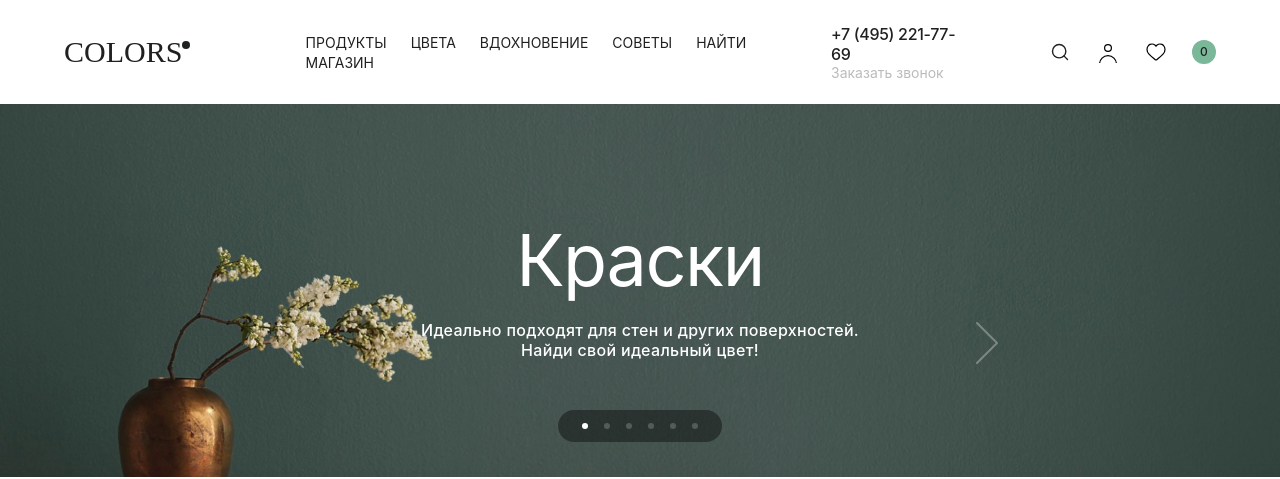
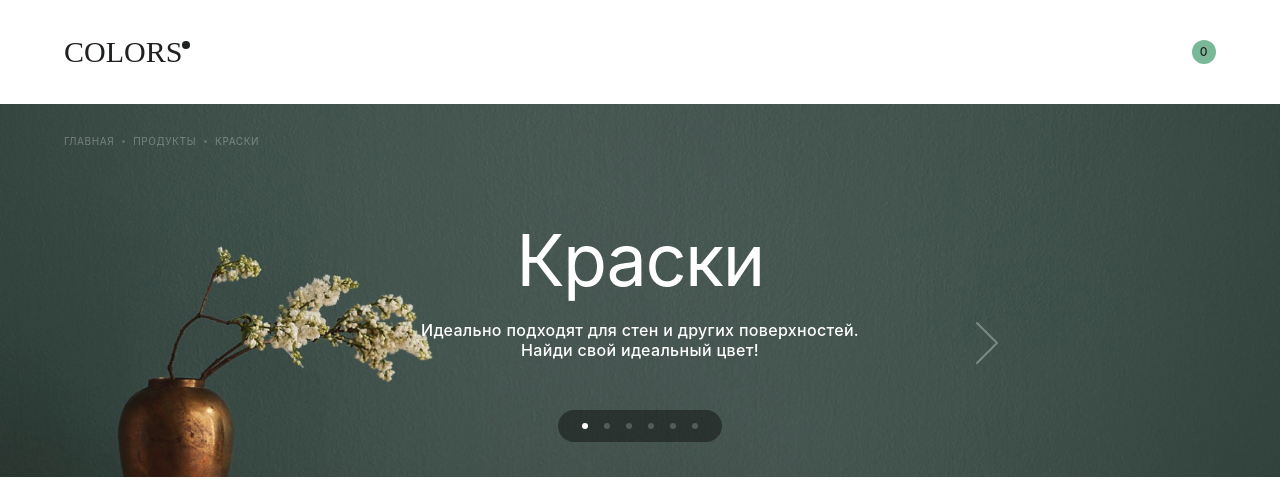
Before and after one commit to Juris-Berkulis/paint_catalog, a Vue app: page / in a window 1280 px wide. Shown: the top 479 px of the page. Built offline with nearby package versions, Linux system fonts and the light colour scheme.

Commit message:
1. Adapt the "TheHeader" component for mobile devices; 2. Add "breadcrumbs" for the "BaseSlider" component.

```diff
--- a/src/components/TheHeader.vue
+++ b/src/components/TheHeader.vue
@@ -89,6 +89,22 @@
     flex-grow: 1;
 }
 
+@media (max-width: 1280px) {
+    .header__menu {
+        position: fixed;
+        top: 0;
+        right: 0;
+        bottom: 0;
+        left: 0;
+        flex-direction: column;
+        justify-content: flex-start;
+        padding: 40px;
+        background-color: #ffffff;
+        transform: translateX(-100%);
+        z-index: 3;
+    }
+}
+
 .header__main {
     display: flex;
     justify-content: space-between;
@@ -97,11 +113,35 @@
     flex-grow: 1;
 }
 
+@media (max-width: 1280px) {
+    .header__main {
+        flex-direction: column;
+        align-items: flex-start;
+        flex-grow: 0;
+        margin-right: 0;
+        margin-bottom: 40px;
+    }
+}
+
+@media (max-width: 1280px) {
+    .header__mainNav {
+        display: flex;
+        flex-direction: column;
+    }
+}
+
 .header__mainNavLink {
     margin-right: 24px;
     font-weight: 400;
     font-size: 14px;
     text-transform: uppercase;
+}
+
+@media (max-width: 1280px) {
+    .header__mainNavLink {
+        margin-right: 0;
+        margin-bottom: 40px;
+    }
 }
 
 .header__mainTelContentLink {
@@ -130,6 +170,12 @@
     cursor: pointer;
 }
 
+@media (max-width: 1280px) {
+    .header__btn:last-child {
+        margin-right: 0;
+    }
+}
+
 .header__btn__cart {
     margin-right: 0;
     border-radius: 50%;
--- a/src/components/UI/BaseSlider.vue
+++ b/src/components/UI/BaseSlider.vue
@@ -41,6 +41,9 @@
     </div>
     <div class="slider__arrow slider__arrow__next" @click="(event) => nextPage()">
         <IconArrow></IconArrow>
+    </div>
+    <div class="slider__slot__category">
+        <slot name="category"></slot>
     </div>
 </div>
 </template>
@@ -133,4 +136,10 @@
 .slider__arrow__next {
     right: 22%;
 }
+
+.slider__slot__category {
+    position: absolute;
+    top: 32px;
+    left: 64px;
+}
 </style>
--- a/src/views/CatalogView.vue
+++ b/src/views/CatalogView.vue
@@ -93,7 +93,17 @@
 
 <template>
 <div class="catalogView">
-    <BaseSlider v-bind:sliderData="sliderData" v-bind:currentPage="currentPage" v-bind:setCurrentPage="setCurrentPage" v-bind:previousPage="previousPage" v-bind:nextPage="nextPage"></BaseSlider>
+    <BaseSlider v-bind:sliderData="sliderData" v-bind:currentPage="currentPage" v-bind:setCurrentPage="setCurrentPage" v-bind:previousPage="previousPage" v-bind:nextPage="nextPage">
+        <template v-slot:category>
+            <div class="category">
+                <p class="category__text">Главная</p>
+                <div class="category__separator"></div>
+                <p class="category__text">Продукты</p>
+                <div class="category__separator"></div>
+                <p class="category__text">Краски</p>
+            </div>
+        </template>
+    </BaseSlider>
     <div class="catalogView__root">
         <ProductsFilter v-bind:filterOptions="filterOptions" v-bind:setFilterOptions="setFilterOptions"></ProductsFilter>
         <div class="catalogView__main">
@@ -131,4 +141,29 @@
     letter-spacing: 0.06em;
     text-transform: uppercase;
 }
+
+.category {
+    display: flex;
+    align-items: center;
+}
+
+.category__text {
+    font-weight: 400;
+    font-size: 10px;
+    line-height: 100%;
+    letter-spacing: 0.06em;
+    text-transform: uppercase;
+    color: #FFFFFF;
+    opacity: 0.3;
+    margin-right: 8px;
+}
+
+.category__separator {
+    height: 3px;
+    width: 3px;
+    background: #C4C4C4;
+    opacity: 0.3;
+    margin-right: 8px;
+    border-radius: 50%;
+}
 </style>
```
